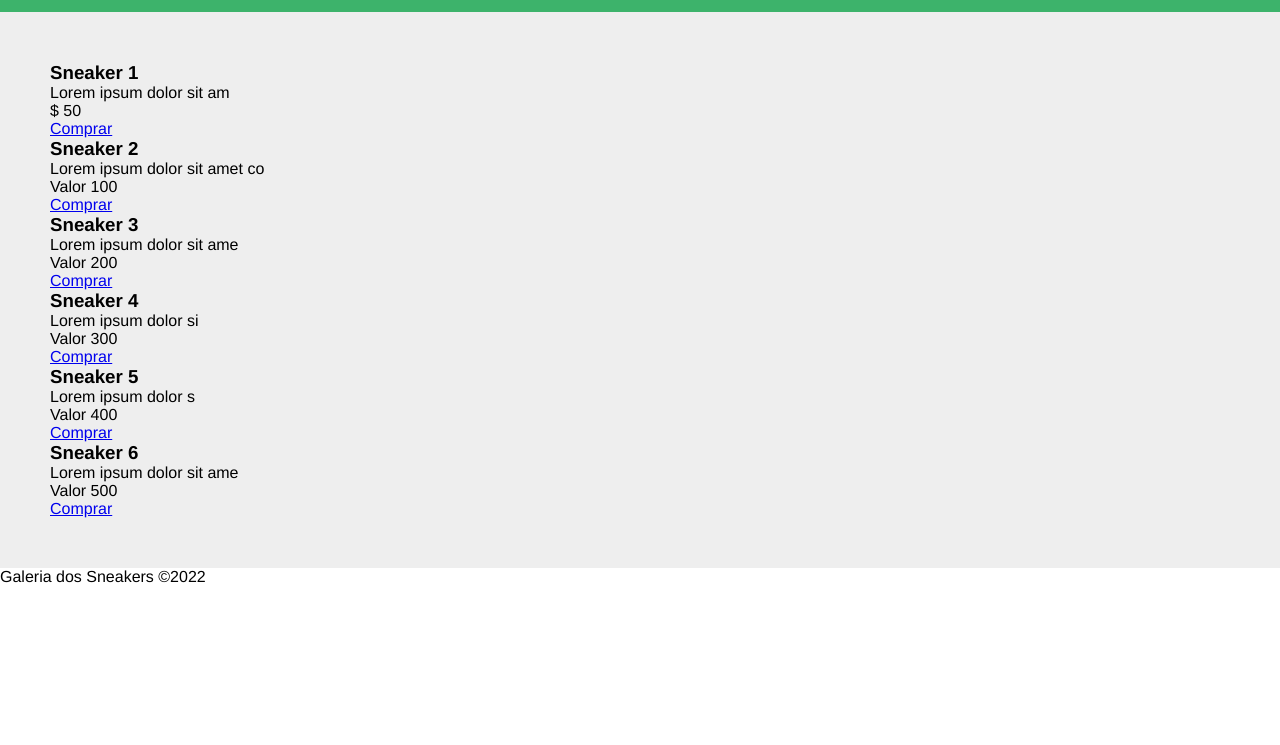
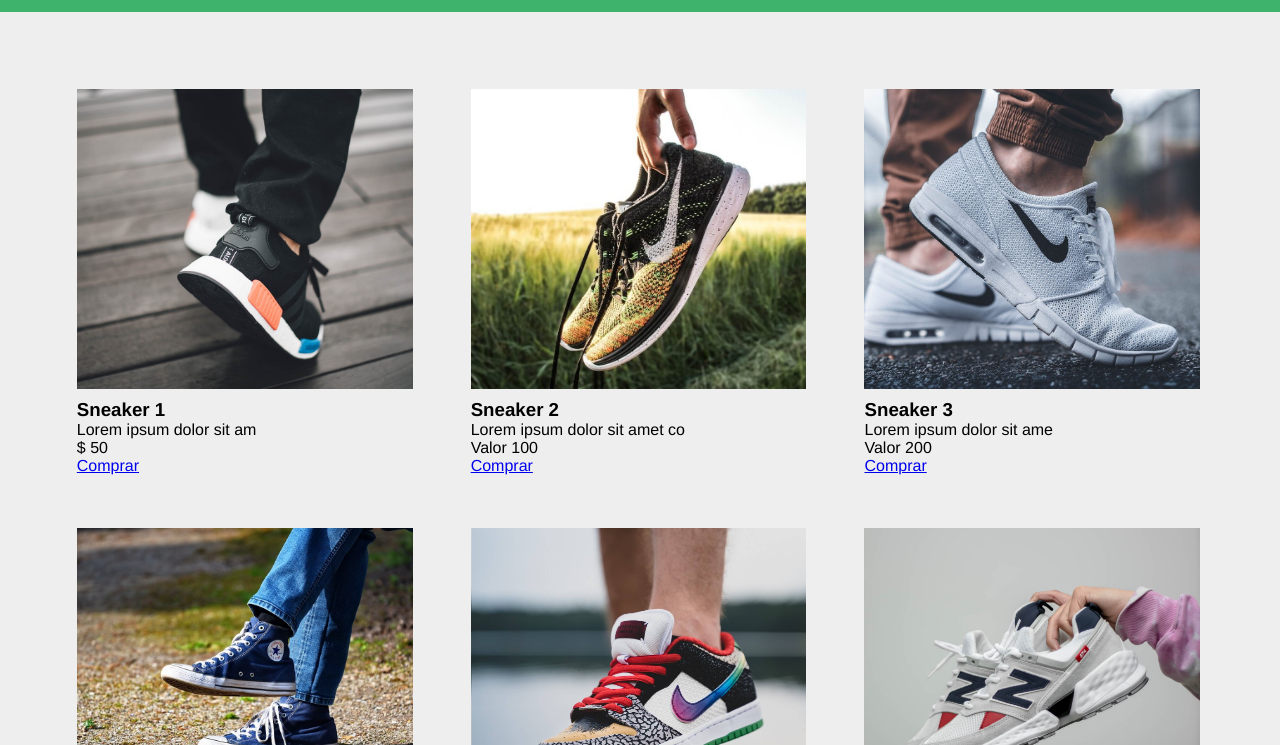
Before and after one commit to IwataBruno/PROJECT-CSS3-SHOES, a plain HTML site: page index.html in a window 1280 px wide. Shown: the part 55-800 px from the top of the page. Drawn offline with Linux system fonts and the light colour scheme.

Commit message:
Alteracoes no CSS

```diff
--- a/css/style.css
+++ b/css/style.css
@@ -19,3 +19,56 @@ header{
     min-height: 60vh;
     padding: 50px;
 }
+
+.products-container{
+    max-width: 1200px;
+    margin: 0 auto;
+}
+
+.card{
+    width: 31%;
+    display: inline-block;
+    margin: 1% 1%;
+    padding: 15px;
+}
+
+.product-image{
+    height: 300px;
+    width: 100%;
+    margin-bottom: 10px;
+    background-position: center;
+    background-size: cover;
+}
+
+#img-1{
+    background-image: url(../img/tenis1.jpg);
+}
+
+#img-2{
+    background-image: url(../img/tenis2.jpg);
+}
+
+#img-3{
+    background-image: url(../img/tenis3.jpg);
+}
+
+#img-4{
+    background-image: url(../img/tenis4.jpg);
+}
+
+#img-5{
+    background-image: url(../img/tenis5.jpg);
+}
+
+#img-6{
+    background-image: url(../img/tenis6.jpg);
+}
+
+/*Footer*/
+footer{
+    background-color: #3db36b;
+    color: #fff;
+    border-top: 3px solid #0f642f;
+    text-align: center;
+    padding: 80px;
+}
--- a/index.html
+++ b/index.html
@@ -25,17 +25,16 @@
                 <a href="#" class="btn">Comprar</a>
             </div>
             <div class="card">
-                <div class="product-image" id="img-2">
+                <div class="product-image" id="img-2"></div>
                     <h3>Sneaker 2</h3>
                     <p>Lorem ipsum dolor sit amet co</p>
                     <p>Valor
                         <span class="bold">100</span>
                     </p>
                     <a href="#" class="btn">Comprar</a>
-                </div>
             </div>
             <div class="card">
-                <div class="product-image" id="img3">
+                <div class="product-image" id="img-3"></div>
                     <h3>Sneaker 3</h3>
                     <p>Lorem ipsum dolor sit ame</p>
                     <p>Valor
@@ -43,36 +42,32 @@
                     </p>
                     <a href="#" class="btn">Comprar</a>
                 </div>
-            </div>
                 <div class="card">
-                    <div class="product-image" id="img4">
+                    <div class="product-image" id="img-4"></div>
                         <h3>Sneaker 4</h3>
                         <p>Lorem ipsum dolor si</p>
                         <p>Valor
                             <span class="bold">300</span>
                         </p>
                         <a href="#" class="btn">Comprar</a>
-                    </div>
                 </div>
                 <div class="card">
-                    <div class="product-image" id="img5">
+                    <div class="product-image" id="img-5"></div>
                         <h3>Sneaker 5</h3>
                         <p>Lorem ipsum dolor s</p>
                         <p>Valor
                             <span class="bold">400</span>
                         </p>
                         <a href="#" class="btn">Comprar</a>
-                    </div>
                 </div>
                 <div class="card">
-                    <div class="product-image" id="img6">
+                    <div class="product-image" id="img-6"></div>
                         <h3>Sneaker 6</h3>
                         <p>Lorem ipsum dolor sit ame</p>
                         <p>Valor
                             <span class="bold">500</span>
                         </p>
                         <a href="#" class="btn">Comprar</a>
-                    </div>
                 </div>
             </div>
         </section>
```
